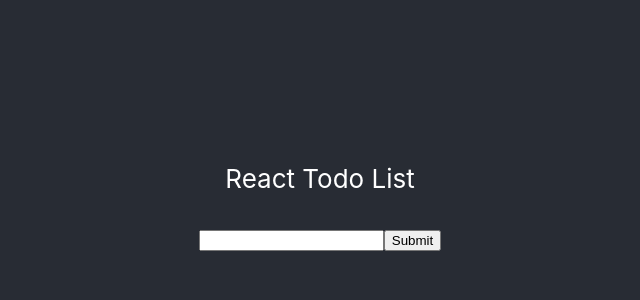
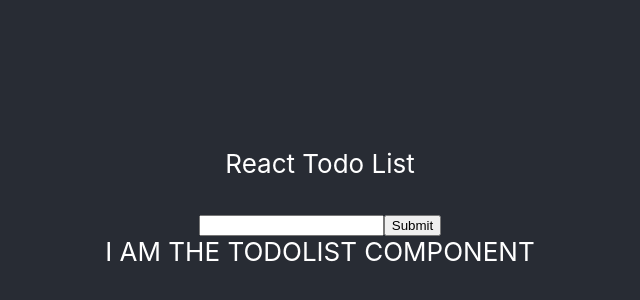
Before and after one commit to dahveed15/react-todo-list, a React (Create React App) app: page / in a window 1280 px wide. Shown: the part 206-506 px from the top of the page, without its empty margins (320-960 px from the left). Built offline with nearby package versions, Linux system fonts and the light colour scheme.

Commit message:
mob next [ci-skip] [ci skip] [skip ci]
lastFile:src/App.js

```diff
--- a/src/App.js
+++ b/src/App.js
@@ -1,5 +1,6 @@
 import './App.css';
 import TodoForm from './components/TodoForm';
+import TodoList from './components/TodoList';
 
 
 function App() {
@@ -9,7 +10,8 @@
         <p>
           React Todo List
         </p>
-        <TodoForm/>
+        <TodoForm singleTodo={"Example Todo"}/>
+        <TodoList/>
       </header>
     </div>
   );
```
